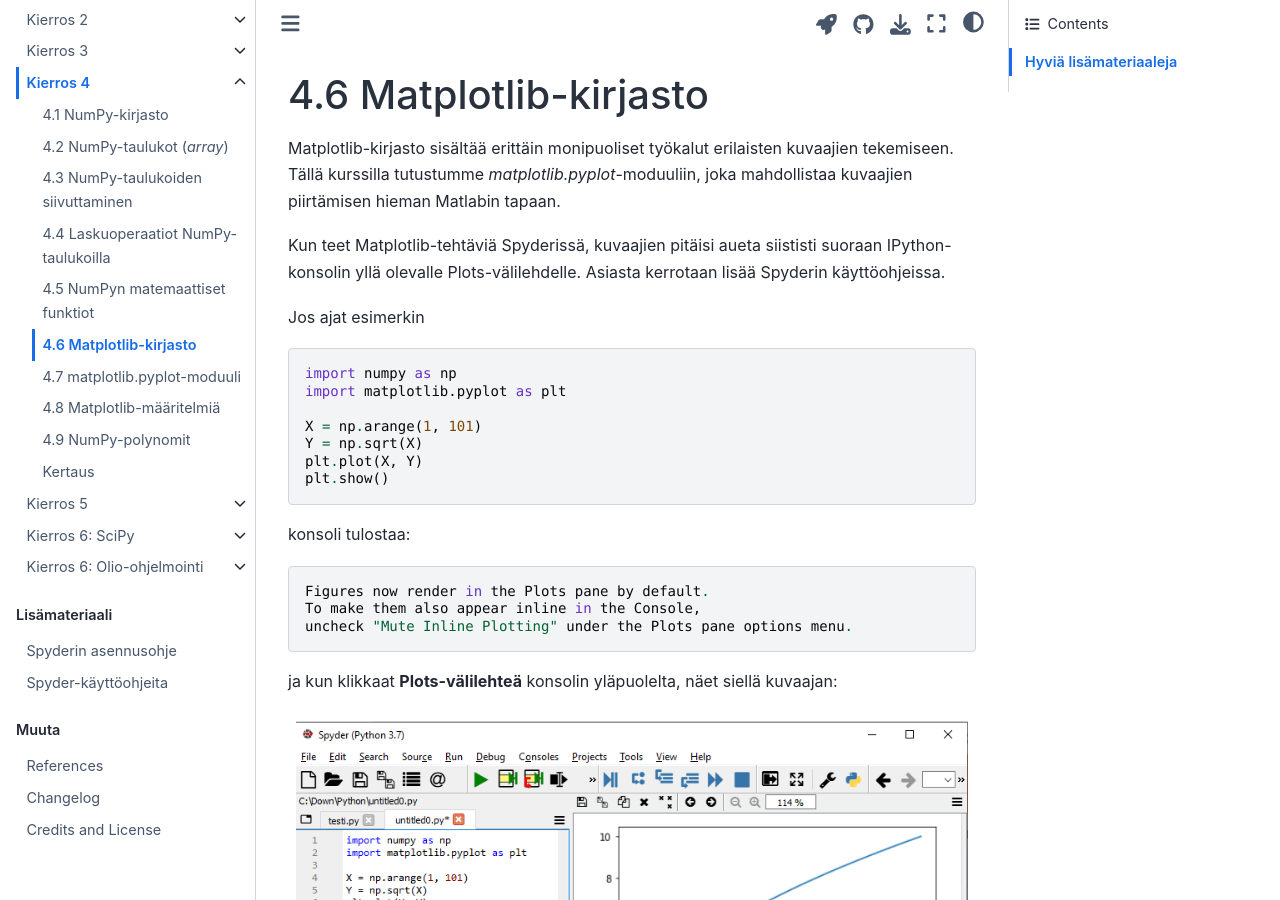
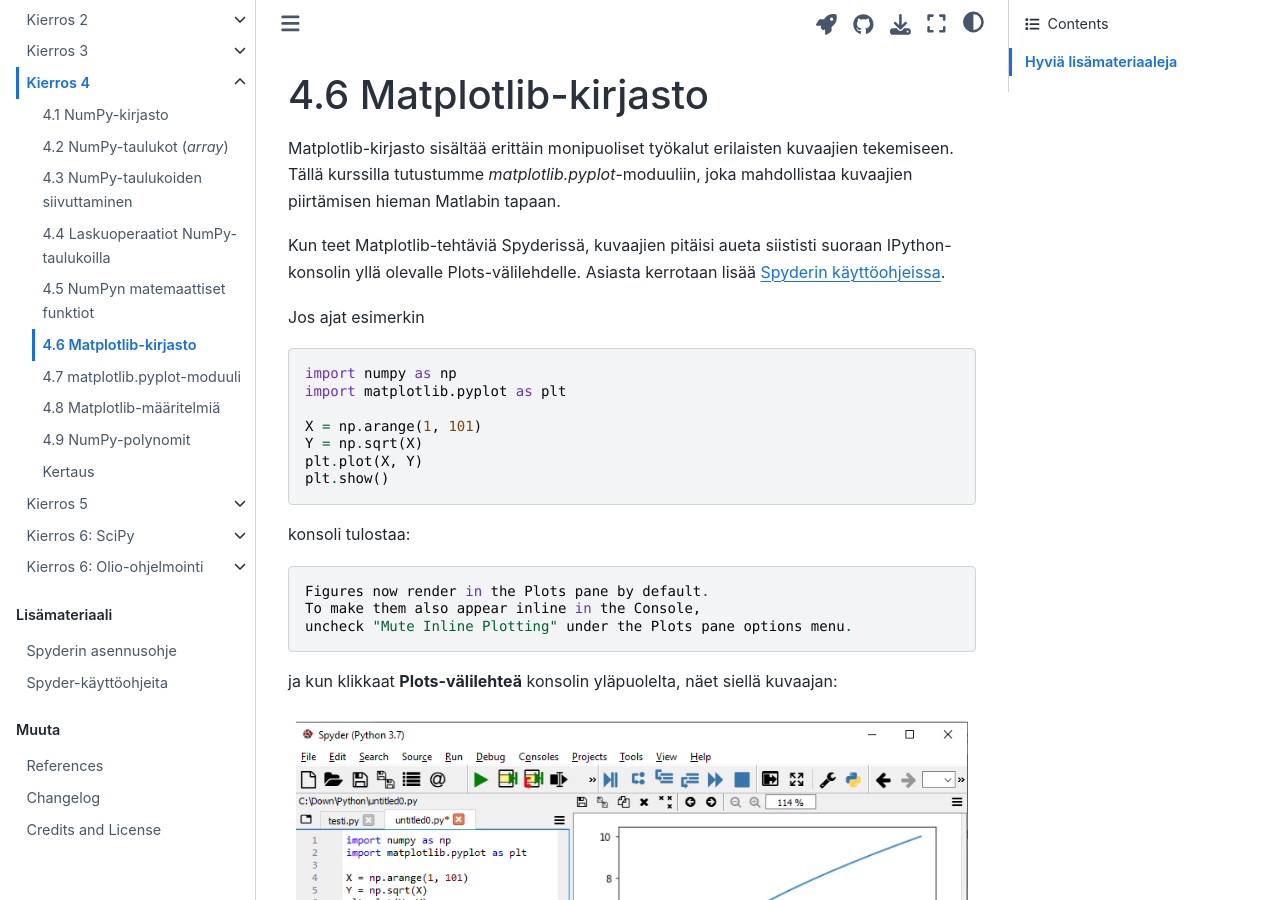
Before and after one commit to elina-ruha/CHEM-ohjelmointikurssikirja-test, a Jupyter Book: the page built from book/Kierros4/s4_6.md, in a window 1280 px wide and 900 px high. Built offline with Jupyter Book 1.0.4 settings and Sphinx 7.4.7 and the Sphinx Book theme 1.1.4, drawn with Linux system fonts in a browser that asks for light colours; comment, search, counter and statistics services are not loaded; some of the changed lines change nothing that is shown.

Commit message:
Update s4_6.md

````diff
--- a/book/Kierros4/s4_6.md
+++ b/book/Kierros4/s4_6.md
@@ -13,7 +13,7 @@ kernelspec:
 Matplotlib-kirjasto sisältää erittäin monipuoliset työkalut erilaisten kuvaajien tekemiseen. Tällä kurssilla tutustumme
 *matplotlib.pyplot*-moduuliin, joka mahdollistaa kuvaajien piirtämisen hieman Matlabin tapaan.
 
-Kun teet Matplotlib-tehtäviä Spyderissä, kuvaajien pitäisi aueta siististi suoraan IPython-konsolin yllä olevalle Plots-välilehdelle. Asiasta kerrotaan lisää Spyderin käyttöohjeissa.
+Kun teet Matplotlib-tehtäviä Spyderissä, kuvaajien pitäisi aueta siististi suoraan IPython-konsolin yllä olevalle Plots-välilehdelle. Asiasta kerrotaan lisää [Spyderin käyttöohjeissa](../Lisamateriaali/spyder_käyttö.md).
 
 Jos ajat esimerkin
 ```
````
